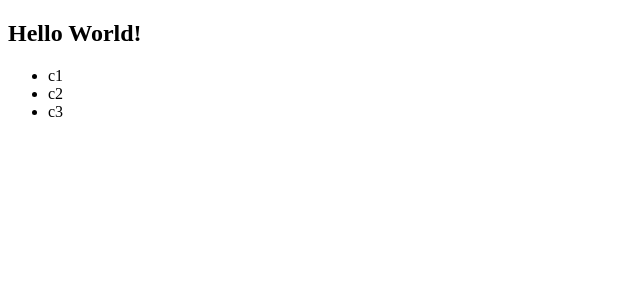
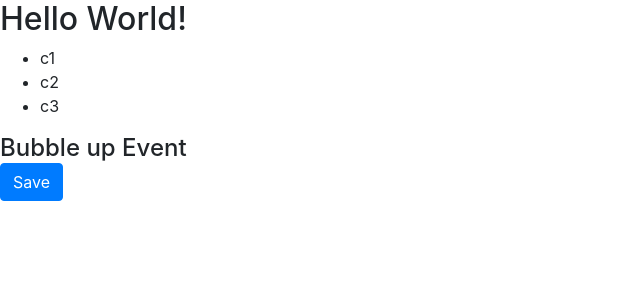
Before and after one commit to himani-s993/angular, an Angular app: page / in a window 1280 px wide. Shown: the top 300 px of the page, without its empty margins (0-640 px from the left). Built offline with nearby package versions, Linux system fonts and the light colour scheme.

Commit message:
Bootstrap + event bubble up

```diff
--- a/package.json
+++ b/package.json
@@ -40,7 +40,7 @@
     "karma-coverage-istanbul-reporter": "~2.1.0",
     "karma-jasmine": "~3.0.1",
     "karma-jasmine-html-reporter": "^1.4.2",
-    "protractor": "~5.4.3",
+    "protractor": "^7.0.0",
     "ts-node": "~8.3.0",
     "tslint": "~6.1.0",
     "typescript": "~3.8.3"
--- a/src/app/course/course.component.ts
+++ b/src/app/course/course.component.ts
@@ -10,6 +10,10 @@ import { Component, OnInit } from '@angular/core';
         {{ course }}
       </li>
     </ul>
+    <h4> Bubble up Event <h4>
+    <div (click)="onDivClicked($event)">
+      <button class="btn btn-primary" (click)="onButtonClicked($event)">Save</button>
+    </div>
   `,
   styleUrls: ['./course.component.css']
 })
@@ -29,4 +33,13 @@ export class CourseComponent implements OnInit {
     return this.title;
   }
 
+  onDivClicked($event) {
+    console.log("Div clicked ", $event);
+  }
+
+  onButtonClicked($event) {
+    event.stopPropagation();
+    console.log("Button clicked ", $event);
+  }
+
 }
--- a/src/styles.css
+++ b/src/styles.css
@@ -1 +1,2 @@
 /* You can add global styles to this file, and also import other style files */
+@import '~bootstrap/dist/css/bootstrap.min.css';
```
